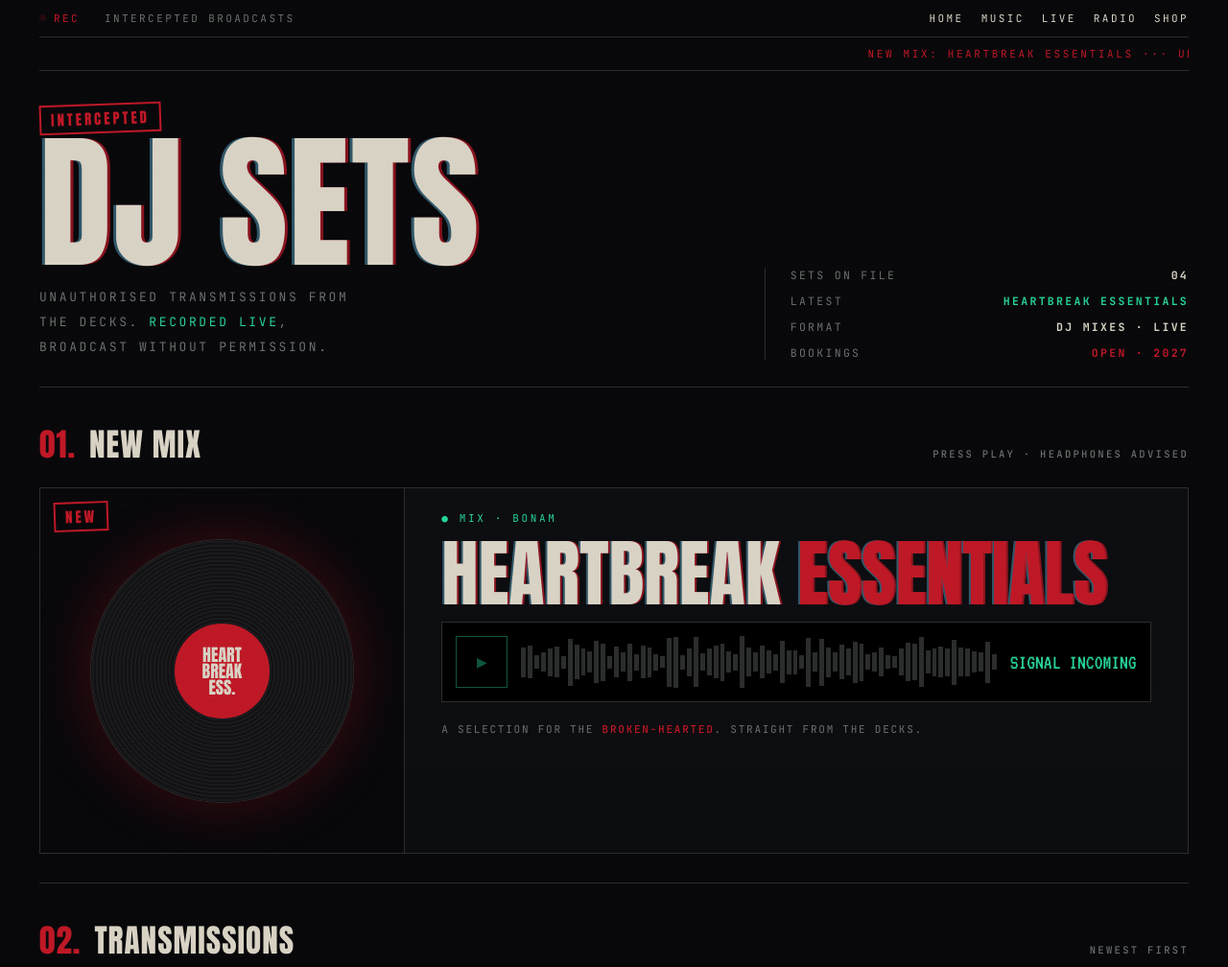
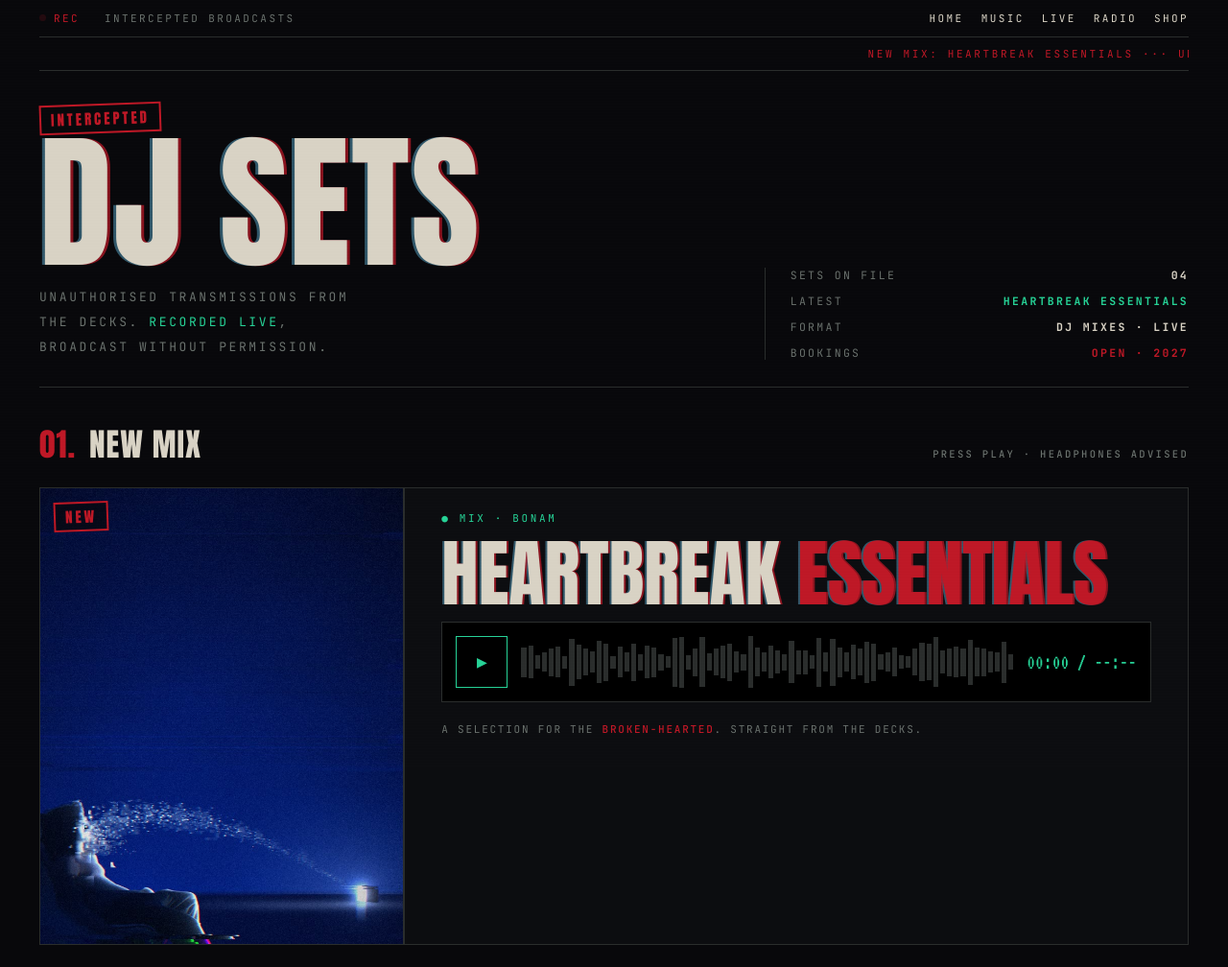
Before and after one commit to bonamimusic-ship-it/BONAMRADIO, a plain HTML site: page dj-sets/index.html in a window 1280 px wide. Shown: the top 1008 px of the page at 96% size. Drawn offline with Linux system fonts and the light colour scheme; a web font is replaced by a local one.

Commit message:
DJ sets: wire up Heartbreak Essentials mix and cover
Co-Authored-By: Claude Opus 5.5 <noreply@anthropic.com>
Claude-Session: https://claude.ai/code/session_01ABTazasfE9of98h5LYqdeq

```diff
--- a/dj-sets/index.html
+++ b/dj-sets/index.html
@@ -186,7 +186,10 @@ h1{font-family:var(--stencil);font-weight:900;font-size:clamp(72px,11.5vw,210px)
 .mix.playing .mix-art .disc{animation-play-state:running}
 @keyframes spin{to{transform:rotate(360deg)}}
 .mix-art .label{width:36%;aspect-ratio:1;border-radius:50%;background:var(--ministry-red);display:flex;align-items:center;justify-content:center;text-align:center;font-family:var(--stencil);font-weight:900;font-size:clamp(12px,1.4vw,18px);line-height:.95;color:var(--bone);padding:8px}
-.mix-art .stamp{position:absolute;left:14px;top:14px;margin:0;background:rgba(8,8,11,.7)}
+.mix-art .stamp{position:absolute;left:14px;top:14px;margin:0;background:rgba(8,8,11,.7);z-index:2}
+.mix-art{aspect-ratio:4/5}
+.mix-art .cover{position:absolute;inset:0;width:100%;height:100%;object-fit:cover;transition:filter .4s}
+.mix.playing .mix-art .cover{filter:brightness(1.12) saturate(1.15)}
 .mix-body{padding:24px clamp(18px,3vw,40px);display:flex;flex-direction:column;gap:18px;min-width:0}
 .kick{font-size:11px;letter-spacing:.24em;text-transform:uppercase;color:var(--system-green)}
 .mix-title{overflow-wrap:anywhere;font-family:var(--stencil);font-weight:900;font-size:clamp(44px,6vw,96px);line-height:.85;margin:0;color:var(--bone);text-shadow:2px 0 0 rgba(190,24,38,.7),-2px 0 0 rgba(65,120,144,.7)}
@@ -207,7 +210,7 @@ h1{font-family:var(--stencil);font-weight:900;font-size:clamp(72px,11.5vw,210px)
 .set .no{font-size:10px;letter-spacing:.22em;color:var(--ministry-red);text-transform:uppercase}
 .set h3{margin:0;font-family:var(--stencil);font-weight:900;font-size:clamp(24px,2.2vw,34px);line-height:.92;color:var(--bone)}
 .set p{margin:0;font-size:10.5px;letter-spacing:.18em;text-transform:uppercase;color:var(--concrete)}
-@media (max-width:1000px){.mix{grid-template-columns:minmax(0,1fr)}.mix-art{border-right:0;border-bottom:1px solid var(--concrete-dim);aspect-ratio:16/10}.mix-art .disc{width:auto;height:80%}.sets{grid-template-columns:minmax(0,1fr)}}
+@media (max-width:1000px){.mix{grid-template-columns:minmax(0,1fr)}.mix-art{border-right:0;border-bottom:1px solid var(--concrete-dim);aspect-ratio:4/5}.sets{grid-template-columns:minmax(0,1fr)}}
 @media (max-width:600px){.deckp{grid-template-columns:auto minmax(0,1fr)}.time{grid-column:1/-1;font-size:18px}}
 </style>
 </head>
@@ -242,7 +245,7 @@ h1{font-family:var(--stencil);font-weight:900;font-size:clamp(72px,11.5vw,210px)
 <section class="section">
 <h2 class="sec-title"><span class="n">01.</span> NEW MIX <span class="aside">Press play · headphones advised</span></h2>
 <div class="panel-box mix" id="mix">
-<div class="mix-art"><span class="stamp">NEW</span><div class="disc"><div class="label">HEART<br>BREAK<br>ESS.</div></div></div>
+<div class="mix-art"><img class="cover" src="https://cdn.jsdelivr.net/gh/bonamimusic-ship-it/BONAMRADIO@ef9c53b/media/hbe-cover.jpg" alt="Heartbreak Essentials cover art"><span class="stamp">NEW</span></div>
 <div class="mix-body">
 <span class="kick">● Mix · BONAM</span>
 <h3 class="mix-title">HEARTBREAK <em>ESSENTIALS</em></h3>
@@ -251,7 +254,7 @@ h1{font-family:var(--stencil);font-weight:900;font-size:clamp(72px,11.5vw,210px)
 <div class="bars" id="bars" aria-hidden="true"></div>
 <span class="time" id="ptime">00:00 / --:--</span>
 </div>
-<audio id="aud" preload="none" data-src=""></audio>
+<audio id="aud" preload="metadata" data-src="https://bonamimusic-ship-it.github.io/BONAMRADIO/mixes/heartbreak-essentials.mp4"></audio>
 <p class="mix-note">A selection for the <b>broken-hearted</b>. Straight from the decks.</p>
 </div>
 </div>
```
Also changed, not shown: media/hbe-cover.jpg (added).
